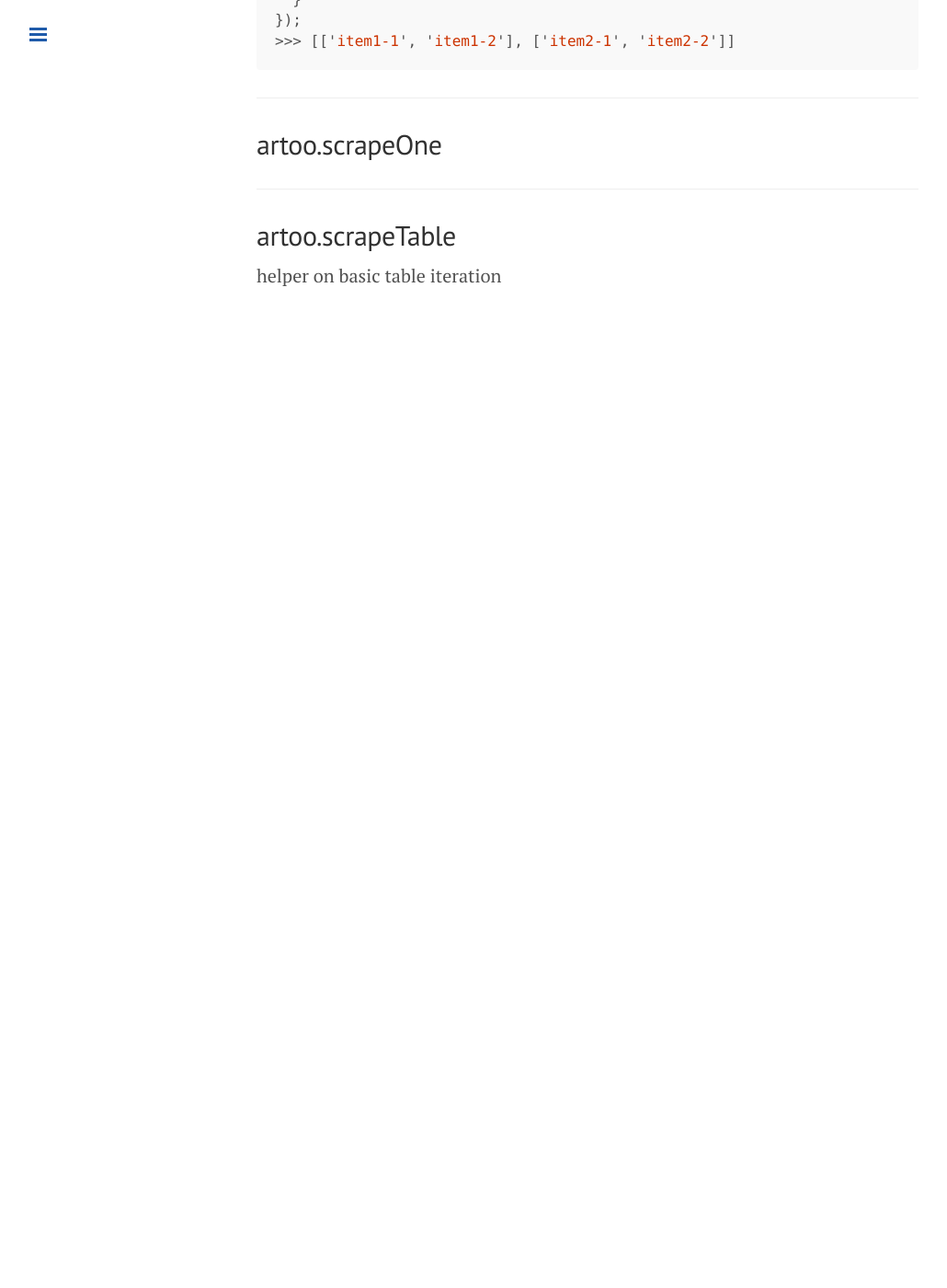
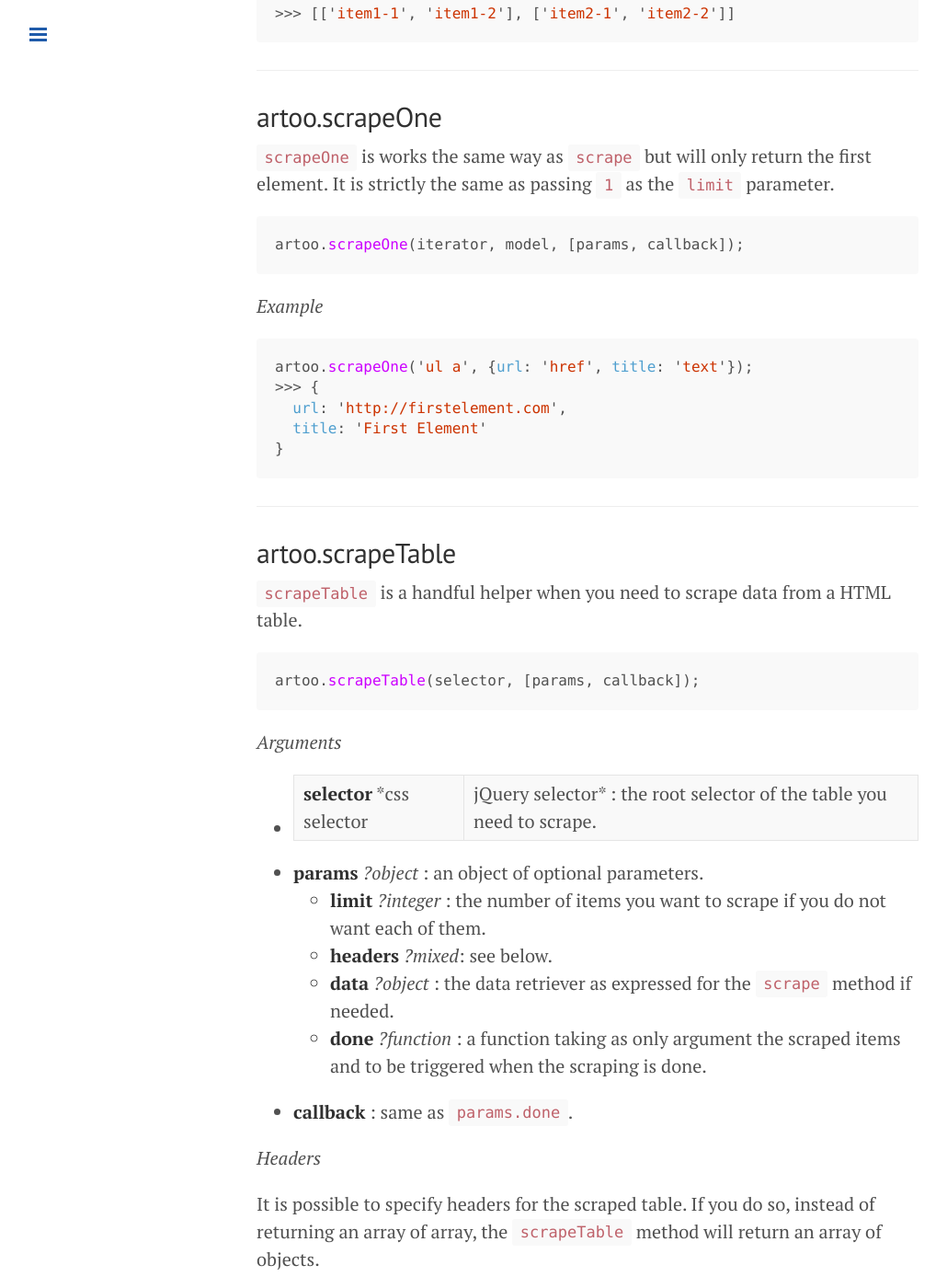
Before and after one commit to medialab/artoo, a Jekyll site: the page built from scrape.md, in a window 1280 px wide and 1400 px high, scrolled down 3709 px. Shown: the whole window at 92% size, without its empty margins (1-1031 px from the left). Built offline with Jekyll 4.4.1, drawn with Linux system fonts in a browser that asks for light colours; Markdown is read by kramdown in place of the engine named in the settings; before the commit the page ends 4104 px from its top, so only the background shows below that; some of the changed text lies outside the part shown.

Commit message:
Finishing first scrape documentation

````diff
--- a/_includes/head.html
+++ b/_includes/head.html
@@ -19,7 +19,7 @@
   <link rel="stylesheet" href="{{ site.baseurl }}/public/css/syntax.css">
   <link rel="stylesheet" href="{{ site.baseurl }}/public/css/lanyon.css">
   <link rel="stylesheet" href="{{ site.baseurl }}/public/css/artoo.css">
-  <link rel="stylesheet" href="http://fonts.googleapis.com/css?family=PT+Serif:400,400italic,700|PT+Sans:400">
+  <link rel="stylesheet" href="//fonts.googleapis.com/css?family=PT+Serif:400,400italic,700|PT+Sans:400">
 
   <!-- Icons -->
   <!-- <link rel="apple-touch-icon-precomposed" sizes="144x144" href="/public/apple-touch-icon-144-precomposed.png">
--- a/scrape.md
+++ b/scrape.md
@@ -10,7 +10,7 @@
 
 **artoo**'s main goal is to provide you with some useful scraping helpers and this is precisely what the following methods do.
 
-It is advisable, however, to check the [quick start]({{ site.baseurl }}/quick_start) section of this documentation to find a less exhaustive but more concise presentation about the `artoo.scrape` method.
+It is advisable, however, to check the [quick start]({{ site.baseurl }}/quick_start) section of this documentation to find a less exhaustive but more didactic presentation of `artoo.scrape` method.
 
 ---
 
@@ -140,7 +140,88 @@
 
 <h2 id="scrape-one">artoo.scrapeOne</h2>
 
+`scrapeOne` is works the same way as `scrape` but will only return the first element. It is strictly the same as passing `1` as the `limit` parameter.
+
+```js
+artoo.scrapeOne(iterator, model, [params, callback]);
+```
+
+*Example*
+
+```js
+artoo.scrapeOne('ul a', {url: 'href', title: 'text'});
+>>> {
+  url: 'http://firstelement.com',
+  title: 'First Element'
+}
+```
+
 ---
 
 <h2 id="scrape-table">artoo.scrapeTable</h2>
-helper on basic table iteration
+
+`scrapeTable` is a handful helper when you need to scrape data from a HTML table.
+
+```js
+artoo.scrapeTable(selector, [params, callback]);
+```
+
+*Arguments*
+
+* **selector** *css selector | jQuery selector* : the root selector of the table you need to scrape.
+* **params** *?object* : an object of optional parameters.
+  * **limit** *?integer* : the number of items you want to scrape if you do not want each of them.
+  * **headers** *?mixed*: see below.
+  * **data** *?object* : the data retriever as expressed for the `scrape` method if needed.
+  * **done** *?function* : a function taking as only argument the scraped items and to be triggered when the scraping is done.
+* **callback** : same as `params.done`.
+
+*Headers*
+
+It is possible to specify headers for the scraped table. If you do so, instead of returning an array of array, the `scrapeTable` method will return an array of objects.
+
+You can therefore specify headers through the following ways:
+
+* **a string** : either `'first'` to declare the first row as headers or `'th'` if the table as regular HTML headers.
+* **an object** : a configuration object containing at least one of the following parameters.
+  * **type** *?string* : same as passing a string.
+  * **method** *?function* : a function to be called on each iteration of the desired headers.
+
+*Example*
+
+<table class="reference">
+  <tr>
+    <td><b>First Name</b></td>
+    <td><b>Last Name</b></td>
+    <td><b>Points</b></td>
+  </tr>
+  <tr>
+    <td>Jill</td>
+    <td>Smith</td>
+    <td>50</td>
+  </tr>
+  <tr>
+    <td>Eve</td>
+    <td>Jackson</td>
+    <td>94</td>
+  </tr>
+  <tr>
+    <td>John</td>
+    <td>Doe</td>
+    <td>80</td>
+  </tr>
+  <tr>
+    <td>Adam</td>
+    <td>Johnson</td>
+    <td>67</td>
+  </tr>
+</table>
+
+To scrape the above table and download it as a CSV file, just execute the following command:
+
+```js
+artoo.scrapeTable('table.reference', {
+  headers: 'first',
+  done: artoo.saveCsv
+});
+```
````
